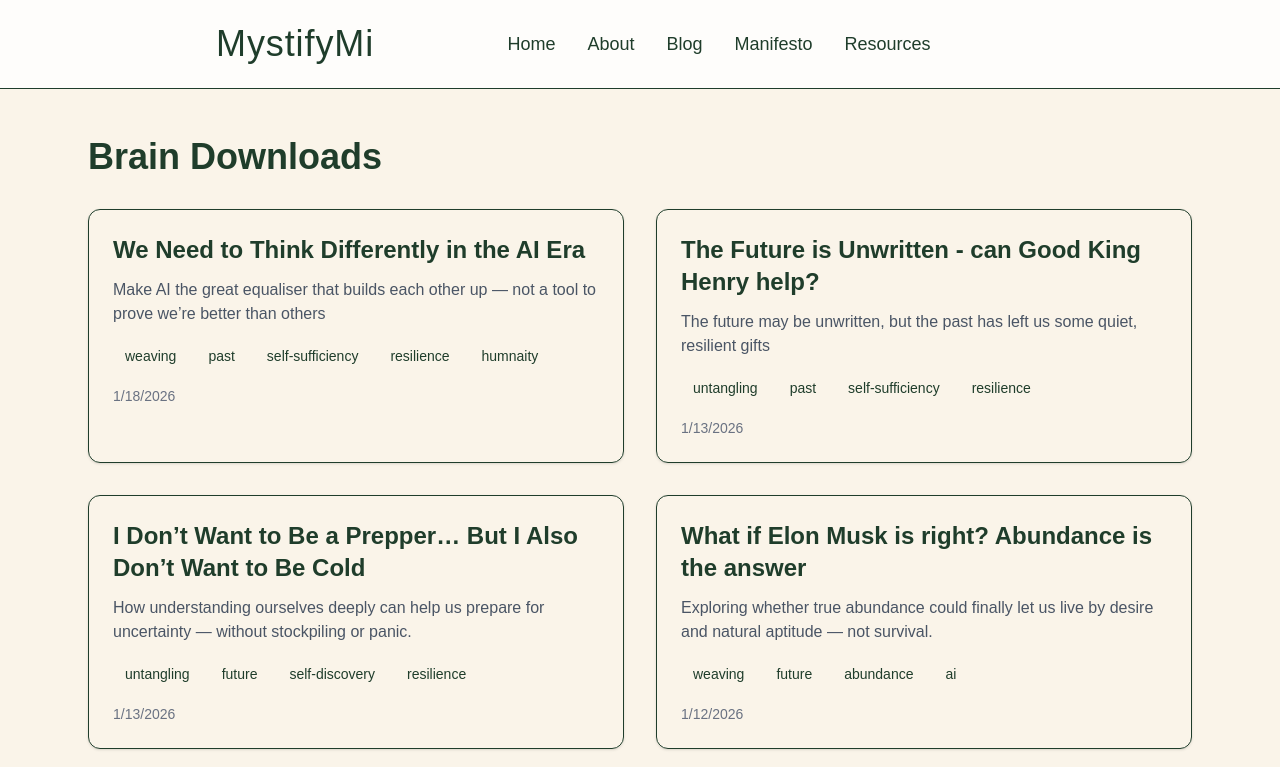
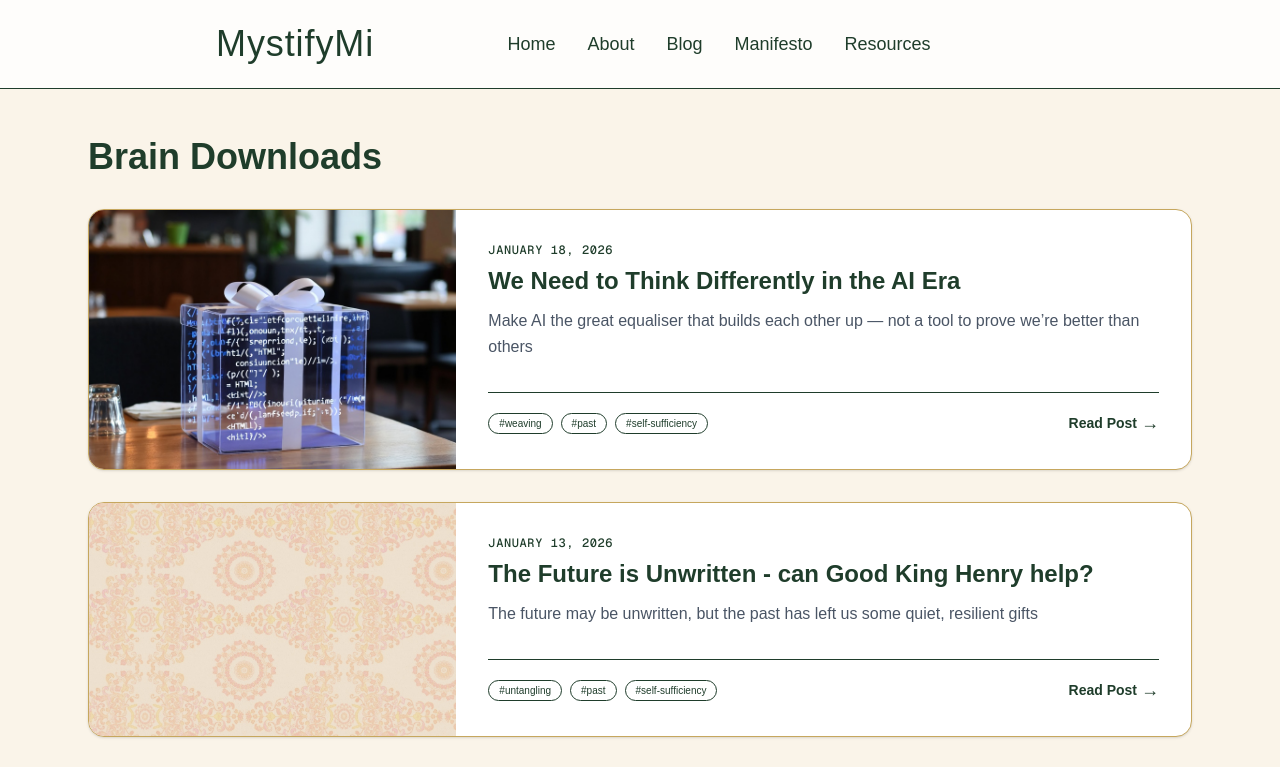
Before and after one commit to thriveuniverse/mystifymi, a Next.js app: page /blog in a window 1280 px wide. Shown: the top 767 px of the page. Built offline with nearby package versions, Linux system fonts and the light colour scheme; a web font is replaced by a local one.

Commit message:
changed blog page and formatting for blog images

```diff
--- a/app/blog/[slug]/page.tsx
+++ b/app/blog/[slug]/page.tsx
@@ -19,6 +19,12 @@ function getPost(slug: string) {
 
   return { content, frontmatter: data };
 }
+
+import Image from 'next/image';
+
+const components = {
+  Image,
+};
 
 export default async function PostPage({
   params,
@@ -74,7 +80,7 @@ export default async function PostPage({
           </div>
         </div>
 
-        <MDXRemote source={post.content} />
+        <MDXRemote source={post.content} components={components} />
       </article>
     </>
   );
--- a/app/blog/page.tsx
+++ b/app/blog/page.tsx
@@ -1,6 +1,7 @@
 // app/blog/page.tsx
 import { getAllPosts } from '@/lib/posts';
 import Link from 'next/link';
+import Image from 'next/image';
 
 export default async function BlogPage({
   searchParams,
@@ -37,7 +38,7 @@ export default async function BlogPage({
         <div className="mb-10 flex justify-center">
           <Link
             href="/blog"
-      className="group bg-primary/90 text-surface px-8 py-4 rounded-xl border border-rose-gold/40 hover:border-rose-gold hover:bg-green-soft transition-all shadow-md hover:shadow-lg backdrop-blur-sm text-center font-medium"
+            className="group bg-green-strong text-white px-8 py-4 rounded-xl border border-gold-soft/40 hover:border-gold-soft hover:bg-green-soft transition-all shadow-md hover:shadow-lg backdrop-blur-sm text-center font-medium"
           >
             Explore All Threads
           </Link>
@@ -50,30 +51,60 @@ export default async function BlogPage({
           No posts yet in this thread... coming soon! ✨
         </p>
       ) : (
-        <div className="grid md:grid-cols-2 gap-8">
+        <div className="grid gap-8">
           {filteredPosts.map((post) => (
             <Link
               key={post.slug}
               href={`/blog/${post.slug}`}
-              className="group bg-cream-soft p-6 rounded-xl border border-cream-muted hover:border-rose-gold transition-all shadow-sm hover:shadow-md"
+              className="group flex flex-col md:flex-row gap-0 bg-white rounded-2xl overflow-hidden border border-accent hover:border-gold-soft/40 transition-all shadow-sm hover:shadow-lg"
             >
-              <h2 className="text-2xl font-bold mb-3 text-green-strong group-hover:text-green-soft">
+              {/* Image on left - more compact */}
+              <div className="relative w-full md:w-1/3 h-56 md:h-auto flex-shrink-0 overflow-hidden">
+                <Image
+                  src={post.image || '/images/hero.jpg'}
+                  alt={post.title as string}
+                  fill
+                  className="object-cover transition-transform duration-500 group-hover:scale-105"
+                />
+                <div className="absolute inset-0 bg-gradient-to-t from-black/20 to-transparent opacity-0 group-hover:opacity-100 transition-opacity" />
+              </div>
+
+              {/* Text on right - trimmed padding */}
+              <div className="flex-1 p-6 md:p-8 flex flex-col">
+                <div className="flex-1">
+                  <div className="flex items-center gap-3 text-xs text-green-muted mb-2 font-medium uppercase tracking-wider font-mono">
+                    <time>
+                      {new Date(post.date as string).toLocaleDateString(undefined, {
+                        year: 'numeric',
+                        month: 'long',
+                        day: 'numeric'
+                      })}
+                    </time>
+                  </div>
+
+                  <h2 className="text-2xl font-bold mb-3 text-green-strong group-hover:text-gold-deep transition-colors leading-tight">
                     {post.title as string}
                   </h2>
-              <p className="text-gray-600 mb-4">{post.excerpt as string}</p>
-              <div className="flex flex-wrap gap-2">
-                {(post.tags as string[] | undefined)?.map((tag) => (
-                  <span
-                    key={tag}
-                    className="text-sm bg-green-muted/30 px-3 py-1 rounded-full"
-                  >
-                    {tag}
+
+                  <p className="text-gray-600 mb-4 line-clamp-2 text-base leading-relaxed">
+                    {post.excerpt as string}
+                  </p>
+                </div>
+
+                <div className="flex items-center justify-between mt-4 pt-4 border-t border-cream-muted">
+                  <div className="flex flex-wrap gap-2 text-[10px]">
+                    {(post.tags as string[] | undefined)?.slice(0, 3).map((tag) => (
+                      <span key={tag} className="bg-cream-soft text-green-soft px-2.5 py-0.5 rounded-full font-medium border border-cream-muted">
+                        #{tag}
                       </span>
                     ))}
                   </div>
-              <p className="text-sm text-gray-500 mt-4">
-                {new Date(post.date as string).toLocaleDateString()}
-              </p>
+
+                  <span className="text-green-soft font-bold text-sm flex items-center gap-1 group-hover:translate-x-1 transition-transform">
+                    Read Post <span className="text-lg">→</span>
+                  </span>
+                </div>
+              </div>
             </Link>
           ))}
         </div>
--- a/app/globals.css
+++ b/app/globals.css
@@ -95,3 +95,7 @@ body {
   color: var(--foreground);
   font-family: Arial, Helvetica, sans-serif;
 }
+.prose img {
+  border-radius: 1rem;
+  margin: 2rem auto;
+}
--- a/content/posts/humans-are-the-interface-for-AI-era.mdx
+++ b/content/posts/humans-are-the-interface-for-AI-era.mdx
@@ -1,8 +1,9 @@
 ---
 title: "We Need to Think Differently in the AI Era"
 date: "2026-01-18"
-tags: ["weaving", "past", "self-sufficiency", "resilience", "humnaity"]
+tags: ["weaving", "past", "self-sufficiency", "resilience", "humanity"]
 excerpt: "Make AI the great equaliser that builds each other up — not a tool to prove we’re better than others"
+image: "/images/ai-the-equaliser.jpg"
 ---
 
 It’s Sunday evening, and it’s been a dreary weekend — rain since Thursday, no sign of stopping until Monday night. But it’s also been productive.
@@ -64,7 +65,13 @@ Harping back to my Elon Musk fascination again: his vision of abundance can only
 &nbsp;
 
 So maybe this year, we give a little more to the humans around us — a website, a coffee, a conversation.
-
+<Image
+  src="/images/ai-the-equaliser.jpg"
+  alt="Description of the image"
+  width={500}
+  height={500}
+  className="rounded-lg shadow-md my-6"
+/>
 
 &nbsp;
 
--- a/lib/posts.ts
+++ b/lib/posts.ts
@@ -9,6 +9,7 @@ interface PostMetadata {
   date: string;
   excerpt?: string;
   tags?: string[];
+  image?: string;
   [key: string]: any; // for any extra fields
 }
 
--- a/tailwind.config.js
+++ b/tailwind.config.js
@@ -13,6 +13,10 @@ module.exports = {
         "green-muted": "var(--green-muted)",
         "cream-soft": "var(--cream-soft)",
         "cream-muted": "var(--cream-muted)",
+        "gold-soft": "var(--gold-soft)",
+        "gold-deep": "var(--gold-deep)",
+        "red-soft": "var(--red-soft)",
+        "red-deep": "var(--red-deep)",
       },
     },
   },
```
Also changed, not shown: public/images/ai-the-equaliser.jpg (added). Lines whose indentation alone changed are shown as unchanged.
